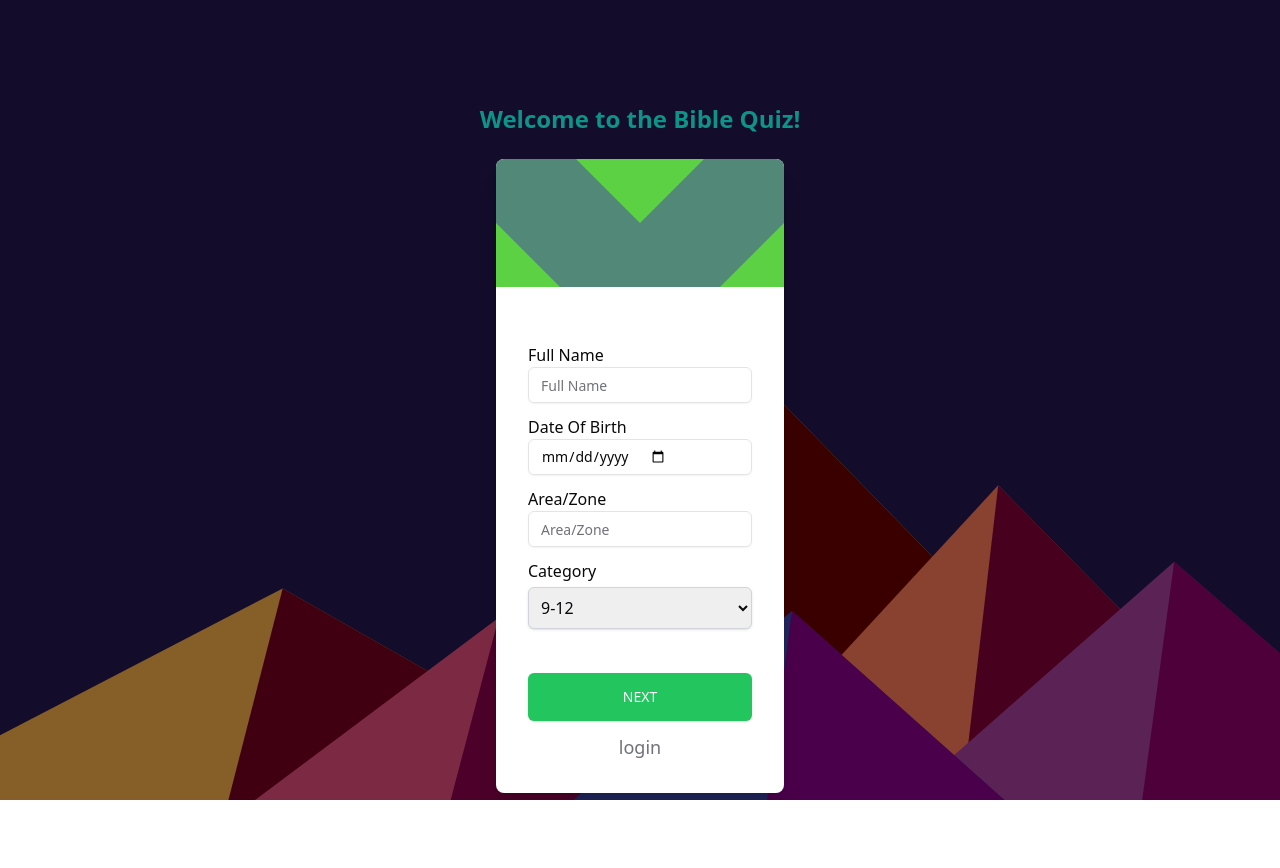
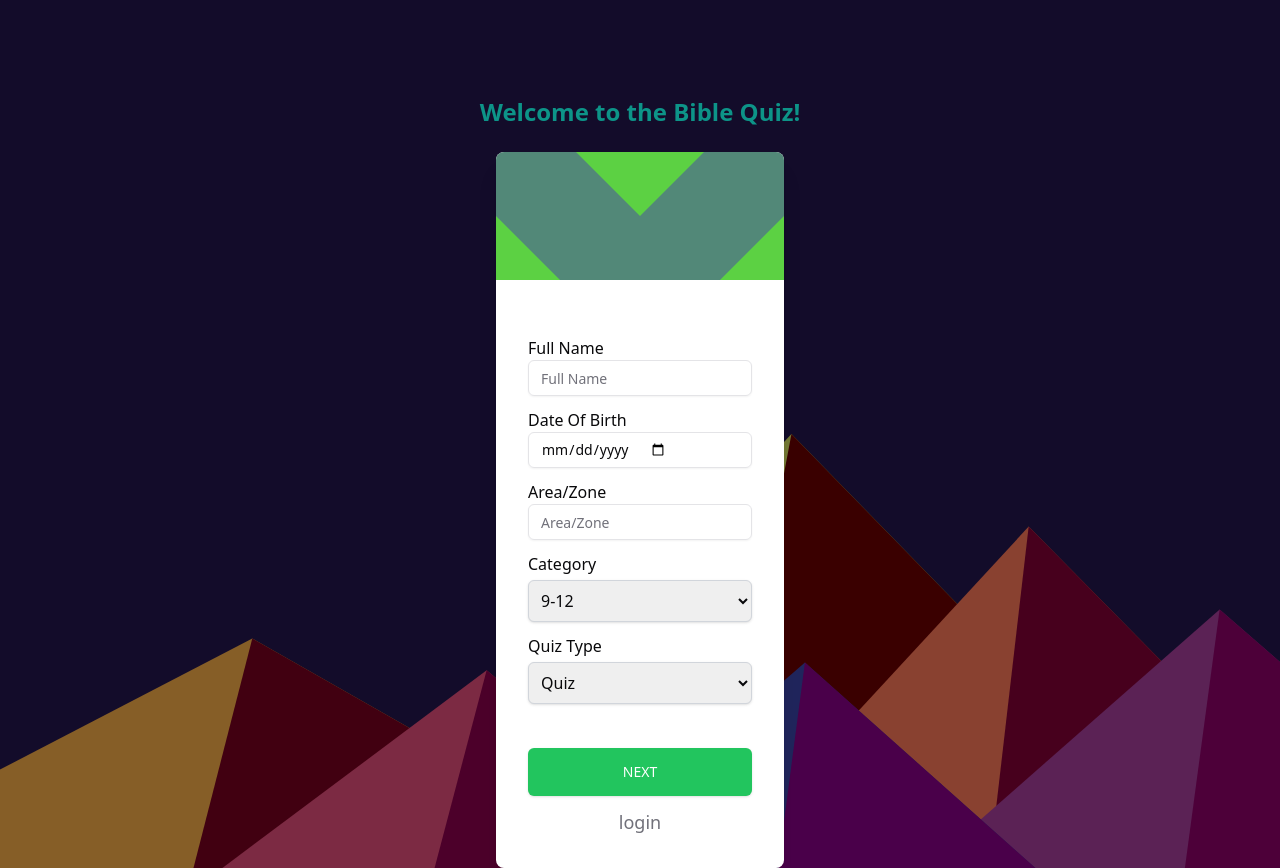
Before and after one commit to sankkakeii/bible-quiz, a Next.js app: page / in a window 1280 px wide. Before the commit the page ends 800 px from the top, so only its background shows below. Built offline with nearby package versions, Linux system fonts and the light colour scheme.

Commit message:
add quiz typr dropdown

```diff
--- a/components/ResultsComponent.jsx
+++ b/components/ResultsComponent.jsx
@@ -16,7 +16,7 @@ export default function ResultsComponent({ score, correctAnswers, totalQuestions
 
     if (questionType === 'multichoice') {
         buttonText = 'Proceed to Spelling Bee';
-        buttonAction = () => router.push('/spelling-instructions');
+        buttonAction = () => router.push('/');
     }
 
     return (
--- a/pages/index.js
+++ b/pages/index.js
@@ -13,6 +13,7 @@ export default function Home() {
   const [loading, setLoading] = useState(false);
   const [token, setToken] = useState(null);
   const [category, setCategory] = useState(null);
+  const [quizType, setQuizType] = useState('multichoice'); // Default value set to multichoice
 
   const handleNextClicked = async () => {
     setLoading(true); // Set loading state to true
@@ -22,13 +23,14 @@ export default function Home() {
     const name = document.getElementById('fullName').value;
     const dob = document.getElementById('dob').value;
     const zone = document.getElementById('areaZone').value;
-    const category = document.getElementById('category').value;
+    const selectedCategory = document.getElementById('category').value;
 
     const data = {
       name,
       dob,
       zone,
-      category
+      category: selectedCategory,
+      quizType // Include the selected quiz type in the data
     };
 
     try {
@@ -59,7 +61,6 @@ export default function Home() {
       setLoading(false); // Set loading state to false regardless of success or failure
     }
   };
-
 
   useEffect (() => {
     if(token && category) {
@@ -96,11 +97,18 @@ export default function Home() {
                 <option value="teens">Teens</option>
               </select>
             </div>
+            <div className="text-left">
+              <label>Quiz Type</label>
+              <select id="quizType" value={quizType} onChange={(e) => setQuizType(e.target.value)} className="w-full p-2 border rounded-md mt-1 border-gray-300 shadow">
+                <option value="multichoice">Quiz</option>
+                <option value="audio">Spelling Bee</option>
+              </select>
+            </div>
             <Button onClick={handleNextClicked} className={`next-button bg-green-500 text-white py-4 md:py-6 px-6 md:px-12 rounded-md mt-4 md:mt-8 ${loading ? 'opacity-50 pointer-events-none' : ''}`}>
-                <div className="flex items-center justify-center w-full">
-                  {/* {loading ? <Spinner /> : 'NEXT'} */}
-                  {loading ? 'LOADING' : 'NEXT'}
-                </div>
+              <div className="flex items-center justify-center w-full">
+                {/* {loading ? <Spinner /> : 'NEXT'} */}
+                {loading ? 'LOADING' : 'NEXT'}
+              </div>
             </Button>
             <Link href="/login" className="text-lg text-zinc-500 underline-offset-4 hover:underline">login</Link>
             {error && <p className="text-red-500">{error}</p>}
```
